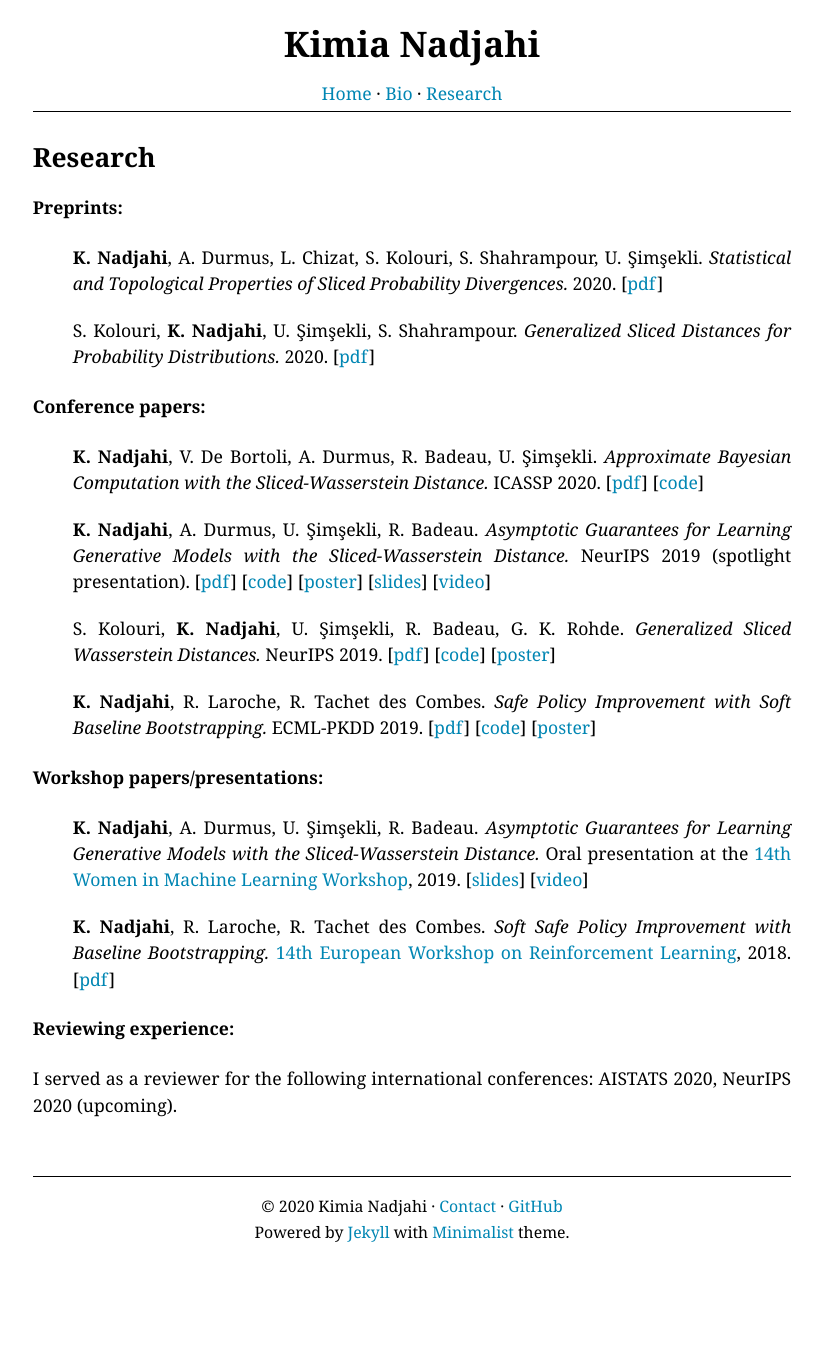
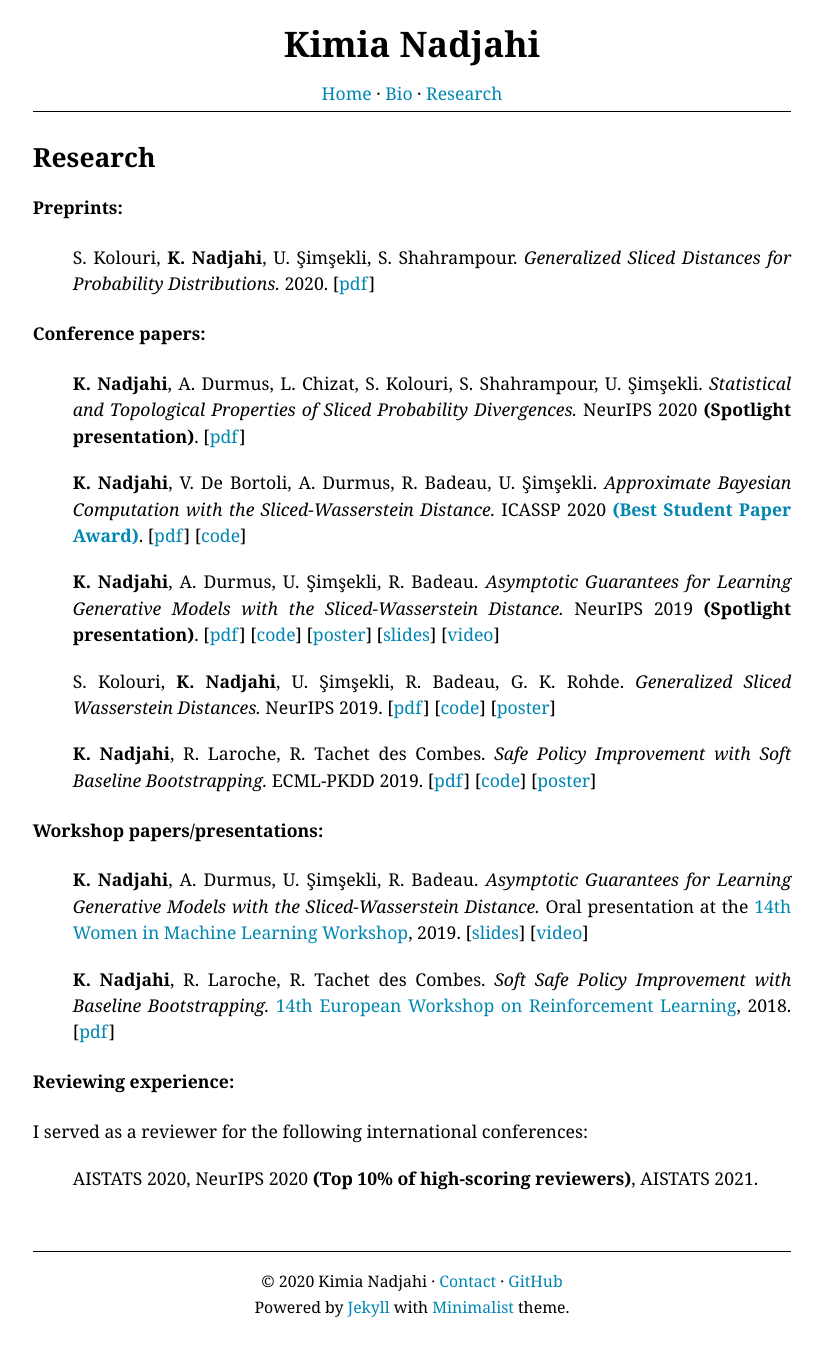
Before and after one commit to kimiandj/kimiandj.github.io, a Jekyll site: the page built from research.md, in a window 1280 px wide. Shown: the whole page, without its empty margins (228-1051 px from the left). Built offline with Jekyll 4.4.1, drawn with Linux system fonts in a browser that asks for light colours; some web fonts are replaced; before the commit the page ends 1281 px from its top, so only the background shows below that.

Commit message:
Update research.md and home.md

```diff
--- a/research.md
+++ b/research.md
@@ -7,15 +7,15 @@ permalink: /research/
 <h4>Preprints:</h4>
 
 <ul>
-	<li> <b>K. Nadjahi</b>, A. Durmus, L. Chizat, S. Kolouri, S. Shahrampour, U. &#350;im&#351;ekli. <i>Statistical and Topological Properties of Sliced Probability Divergences.</i> 2020. [<a href="https://arxiv.org/pdf/2003.05783.pdf" target="_blank">pdf</a>] </li>
 	<li> S. Kolouri, <b>K. Nadjahi</b>, U. &#350;im&#351;ekli, S. Shahrampour. <i>Generalized Sliced Distances for Probability Distributions.</i> 2020. [<a href="https://arxiv.org/pdf/2002.12537.pdf" target="_blank">pdf</a>] </li>
 </ul>
 
 <h4>Conference papers:</h4>
 
 <ul>
-	<li> <b>K. Nadjahi</b>, V. De Bortoli, A. Durmus, R. Badeau, U. &#350;im&#351;ekli. <i>Approximate Bayesian Computation with the Sliced-Wasserstein Distance.</i> ICASSP 2020. [<a href="https://arxiv.org/pdf/1910.12815.pdf" target="_blank">pdf</a>] [<a href="https://github.com/kimiandj/slicedwass_abc" target="_blank">code</a>] </li>
-	<li> <b>K. Nadjahi</b>, A. Durmus, U. &#350;im&#351;ekli, R. Badeau. <i>Asymptotic Guarantees for Learning Generative Models with the Sliced-Wasserstein Distance.</i> NeurIPS 2019 (spotlight presentation). [<a href="https://arxiv.org/pdf/1906.04516.pdf" target="_blank">pdf</a>] [<a href="https://github.com/kimiandj/min_swe" target="_blank">code</a>] [<a href="{{site.url}}{{site.baseurl}}/assets/files/posters/min_swe.pdf" target="_blank">poster</a>] [<a href="{{site.url}}{{site.baseurl}}/assets/files/slides/min_swe_spotlight_neurips2019.pdf" target="_blank">slides</a>] [<a href="https://slideslive.com/38923047/track-3-session-6-spotlights-part-1" target="_blank">video</a>] </li>
+	<li> <b>K. Nadjahi</b>, A. Durmus, L. Chizat, S. Kolouri, S. Shahrampour, U. &#350;im&#351;ekli. <i>Statistical and Topological Properties of Sliced Probability Divergences.</i> NeurIPS 2020 <b>(Spotlight presentation)</b>. [<a href="https://arxiv.org/pdf/2003.05783.pdf" target="_blank">pdf</a>] </li>
+	<li> <b>K. Nadjahi</b>, V. De Bortoli, A. Durmus, R. Badeau, U. &#350;im&#351;ekli. <i>Approximate Bayesian Computation with the Sliced-Wasserstein Distance.</i> ICASSP 2020 <a href="https://2020.ieeeicassp.org/general/icassp-best-paper-awards/" target="_blank"><b>(Best Student Paper Award)</b></a>. [<a href="https://arxiv.org/pdf/1910.12815.pdf" target="_blank">pdf</a>] [<a href="https://github.com/kimiandj/slicedwass_abc" target="_blank">code</a>] </li>
+	<li> <b>K. Nadjahi</b>, A. Durmus, U. &#350;im&#351;ekli, R. Badeau. <i>Asymptotic Guarantees for Learning Generative Models with the Sliced-Wasserstein Distance.</i> NeurIPS 2019 <b>(Spotlight presentation)</b>. [<a href="https://arxiv.org/pdf/1906.04516.pdf" target="_blank">pdf</a>] [<a href="https://github.com/kimiandj/min_swe" target="_blank">code</a>] [<a href="{{site.url}}{{site.baseurl}}/assets/files/posters/min_swe.pdf" target="_blank">poster</a>] [<a href="{{site.url}}{{site.baseurl}}/assets/files/slides/min_swe_spotlight_neurips2019.pdf" target="_blank">slides</a>] [<a href="https://slideslive.com/38923047/track-3-session-6-spotlights-part-1" target="_blank">video</a>] </li>
 	<li> S. Kolouri, <b>K. Nadjahi</b>, U. &#350;im&#351;ekli, R. Badeau, G. K. Rohde. <i>Generalized Sliced Wasserstein Distances.</i> NeurIPS 2019. [<a href="https://arxiv.org/pdf/1902.00434.pdf" target="_blank">pdf</a>] [<a href="https://github.com/kimiandj/gsw" target="_blank">code</a>] [<a href="{{site.url}}{{site.baseurl}}/assets/files/posters/gsw.pdf" target="_blank">poster</a>] </li>
 	<li> <b>K. Nadjahi</b>, R. Laroche, R. Tachet des Combes. <i>Safe Policy Improvement with Soft Baseline Bootstrapping.</i> ECML-PKDD 2019. [<a href="https://arxiv.org/pdf/1907.05079.pdf" target="_blank">pdf</a>] [<a href="https://github.com/RomainLaroche/SPIBB" target="_blank">code</a>] [<a href="{{site.url}}{{site.baseurl}}/assets/files/posters/soft_spibb.pdf" target="_blank">poster</a>] </li>
 </ul>
@@ -28,4 +28,7 @@ permalink: /research/
 </ul>
 
 <h4>Reviewing experience:</h4>
-I served as a reviewer for the following international conferences: AISTATS 2020, NeurIPS 2020 (upcoming).
+I served as a reviewer for the following international conferences:
+<ul>
+	<li> AISTATS 2020, NeurIPS 2020 <b>(Top 10% of high-scoring reviewers)</b>, AISTATS 2021. </li>
+</ul>
```
Also changed, not shown: home.md (+3 -1 lines).
